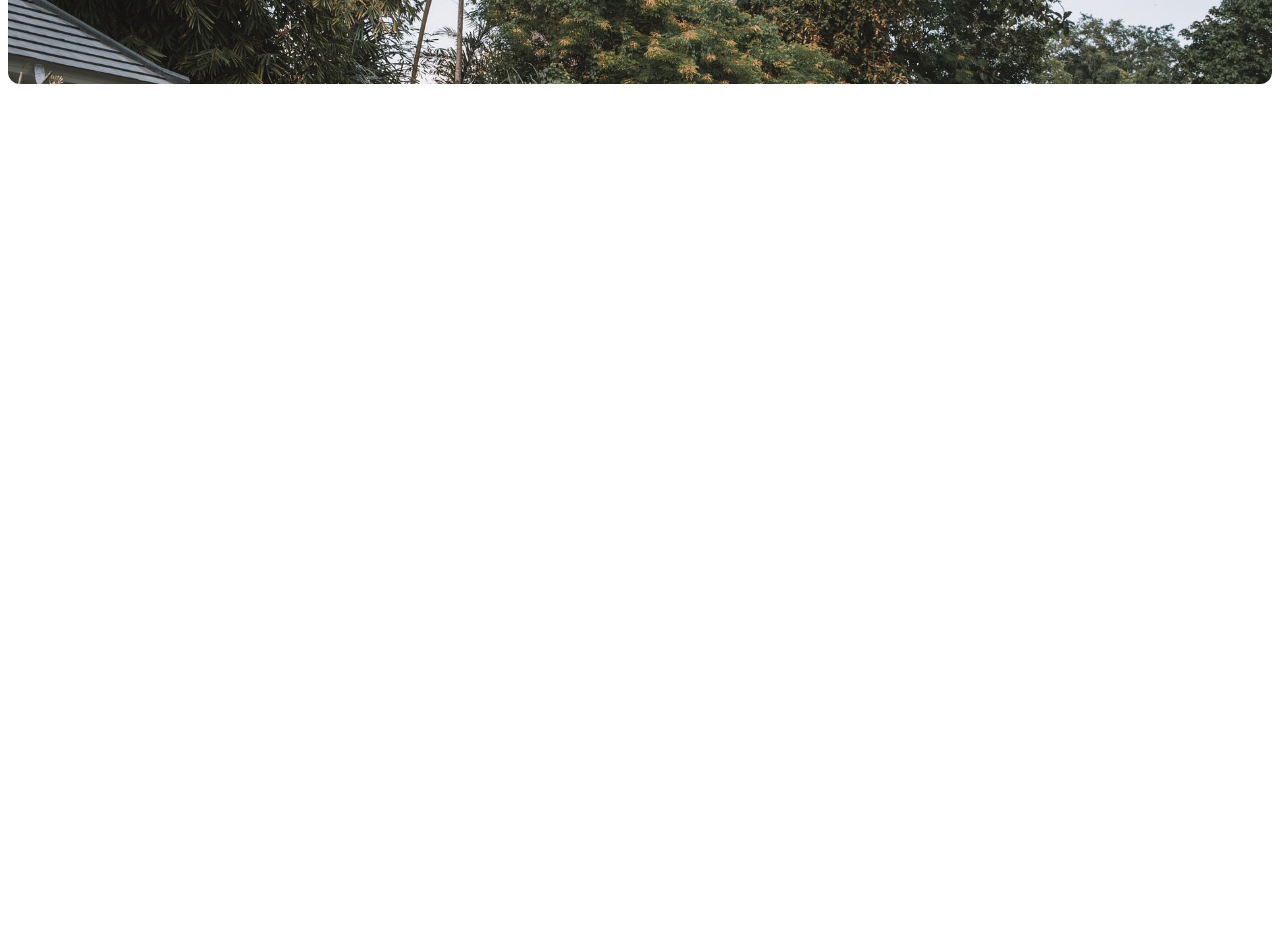
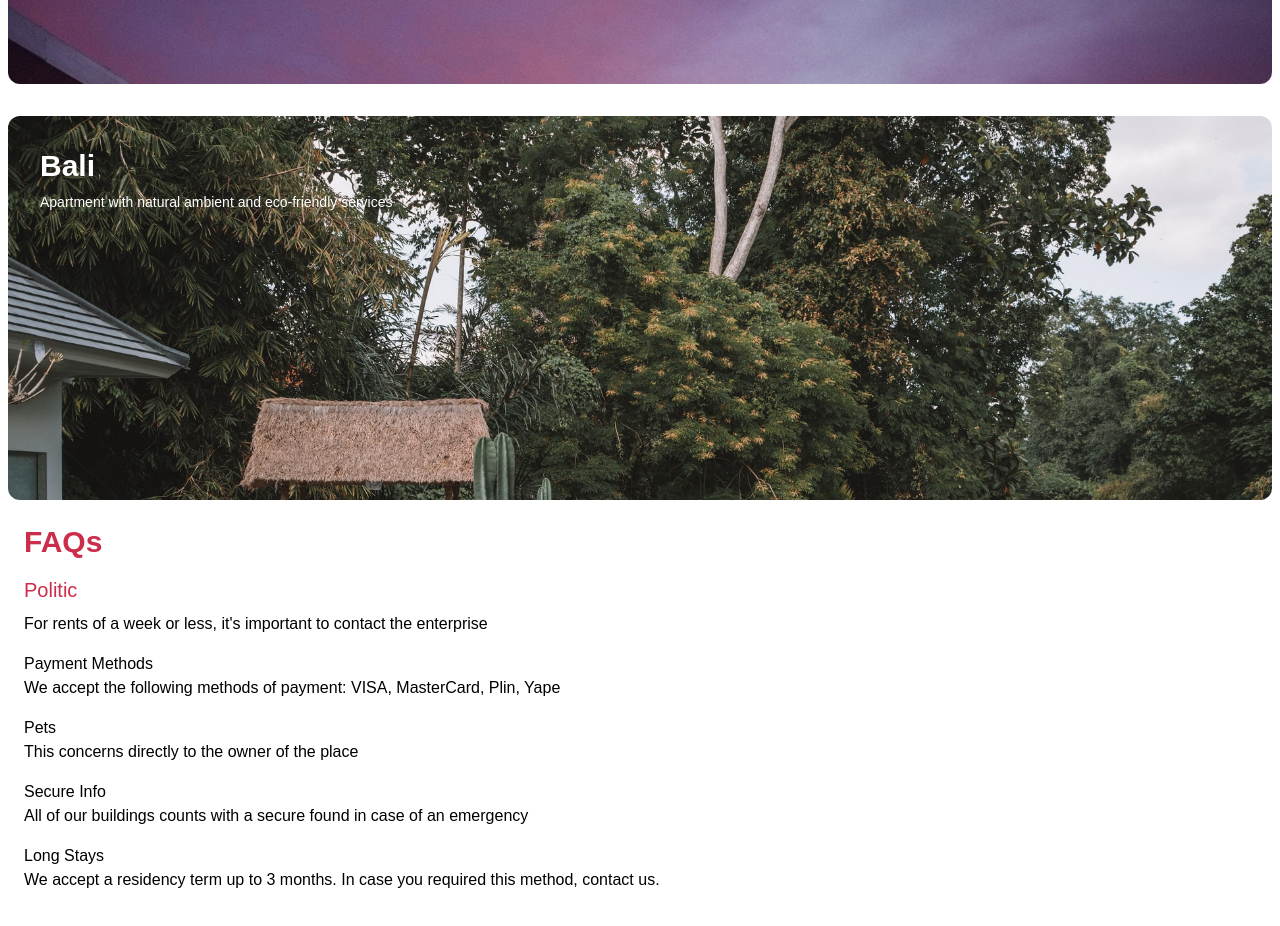
Before and after one commit to devenriq/P-Tailwind-2, a website: page public/index.html in a window 1280 px wide. Shown: the part 1480-2406 px from the top of the page. Before the commit the page ends 1564 px from the top, so only its background shows below. Drawn offline with nearby package versions, Linux system fonts and the light colour scheme; files that its build step writes are made by us from their sources.

Commit message:
finished the FAQs section

```diff
--- a/public/index.html
+++ b/public/index.html
@@ -81,7 +81,7 @@
           </div>
         </div>
       </div>
-      <div class="px-2 h-full w-full mt-2" id="rentas-destacadas">
+      <div class="px-2 h-auto w-full mt-2" id="rentas-destacadas">
         <p class="text-3xl text-primary font-semibold pb-6">
           Rentas Destacadas
         </p>
@@ -108,6 +108,43 @@
           </div>
         </div>
       </div>
+      <div class="w-full h-full" id="faqs">
+        <div class="w-full h-full px-6 flex flex-col space-y-4">
+          <p class="text-3xl text-primary font-semibold mt-6">FAQs</p>
+          <div>
+            <p class="text-xl font-medium text-primary">Politic</p>
+            <p class="text-md pt-2">
+              For rents of a week or less, it's important to contact the
+              enterprise
+            </p>
+          </div>
+          <div>
+            <p>Payment Methods</p>
+            <p>
+              We accept the following methods of payment: VISA, MasterCard,
+              Plin, Yape
+            </p>
+          </div>
+          <div>
+            <p>Pets</p>
+            <p>This concerns directly to the owner of the place</p>
+          </div>
+          <div>
+            <p>Secure Info</p>
+            <p>
+              All of our buildings counts with a secure found in case of an
+              emergency
+            </p>
+          </div>
+          <div>
+            <p>Long Stays</p>
+            <p>
+              We accept a residency term up to 3 months. In case you required
+              this method, contact us.
+            </p>
+          </div>
+        </div>
+      </div>
     </section>
     <footer></footer>
   </body>
```
